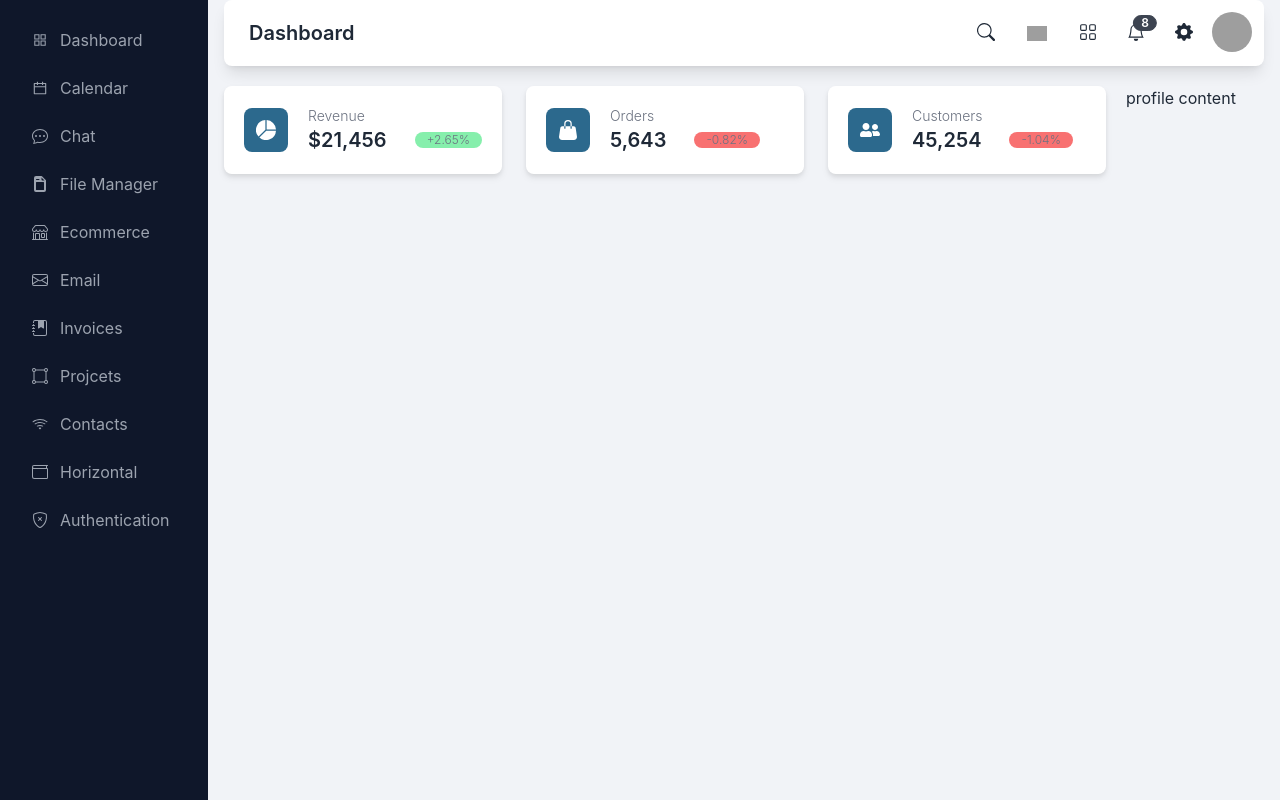
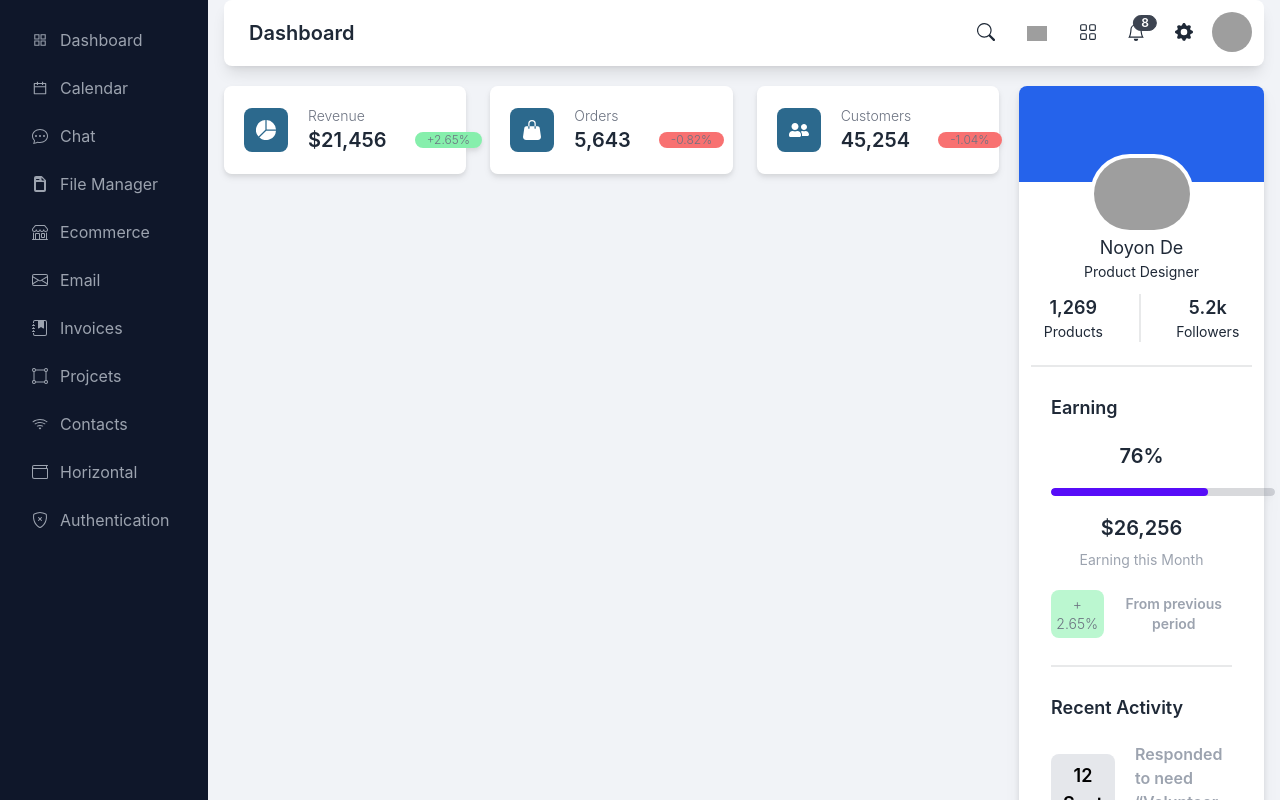
Before and after one commit to sh-mihad/fitPeo-Dashboard, a React (Create React App) app: page / in a window 1280 px wide. Built offline with nearby package versions, Linux system fonts and the light colour scheme; grey boxes are pictures that could not be loaded.

Commit message:
profile are done

```diff
--- a/package.json
+++ b/package.json
@@ -12,6 +12,7 @@
     "react-icons": "^4.7.1",
     "react-router-dom": "^6.8.1",
     "react-scripts": "5.0.1",
+    "recharts": "^2.4.1",
     "web-vitals": "^2.1.4"
   },
   "scripts": {
--- /dev/null
+++ b/src/Charts/ProfileChart.jsx
@@ -0,0 +1,72 @@
+import React from 'react';
+import { PieChart, Pie, Cell } from 'recharts';
+
+const RADIAN = Math.PI / 180;
+
+const data = [
+    { name: 'A', value: 76, color: '#2c698d' },
+    { name: 'C', value: 25, color: '#e3e3e3' },
+];
+
+const cx = 110;
+const cy = 100;
+const iR = 80;
+const oR = 100;
+const value = 50;
+
+
+const needle = (value, data, cx, cy, iR, oR, color) => {
+    let total = 0;
+    data.forEach((v) => {
+      total += v.value;
+    });
+
+    const ang = 180.0 * (1 - value / total);
+    const length = (iR + 2 * oR) / 3;
+    const sin = Math.sin(-RADIAN * ang);
+    const cos = Math.cos(-RADIAN * ang);
+    const r = 5;
+    const x0 = cx + 5;
+    const y0 = cy + 5;
+    const xba = x0 + r * sin;
+    const yba = y0 - r * cos;
+    const xbb = x0 - r * sin;
+    const ybb = y0 + r * cos;
+    const xp = x0 + length * cos;
+    const yp = y0 + length * sin;
+
+    return [
+      <circle cx={x0} cy={y0} r={r} fill={color} stroke="none" />,
+      <path d={`M${xba},${yba}L${xbb},${ybb},L${xp},${yp},L${xba},${yba}`} stroke="#none" fill={color} />,
+    ];
+  };
+
+const ProfileChart = () => {
+    return (
+        <div className=''>
+            <PieChart width={400} height={200}>
+        <Pie
+          dataKey="value"
+          startAngle={180}
+          endAngle={0}
+          data={data}
+          cx={cx}
+          cy={cy}
+          innerRadius={iR}
+          outerRadius={oR}
+          fill="#8884d8"
+          stroke="none"
+        >
+          {data.map((entry, index) => (
+            <Cell key={`cell-${index}`} fill={entry.color} />
+          ))}
+
+        </Pie>
+
+      </PieChart>
+
+        </div>
+    );
+};
+
+export default ProfileChart;
--- /dev/null
+++ b/src/Component/Activity/Activity.jsx
@@ -0,0 +1,15 @@
+import React from 'react';
+
+const Activity = ({date,month,data}) => {
+    return (
+        <div className='flex gap-5 text-center items-center justify-start my-5'>
+            <div className={`text-lg font-semibold text-black   bg-gray-200  rounded-lg lg:px-3 py-2 px-6`}>
+                <p>{date}</p>
+                <p>{month}</p>
+            </div>
+            <p className='text-base font-semibold text-gray-400 text-start'>{data}</p>
+        </div>
+    );
+};
+
+export default Activity;
--- /dev/null
+++ b/src/Component/UserProfile/UserProfile.jsx
@@ -0,0 +1,70 @@
+import React from 'react';
+import ProfileChart from '../../Charts/ProfileChart';
+import Activity from '../Activity/Activity';
+
+
+const UserProfile = () => {
+    return (
+        <section className='flex flex-col bg-white w-full drop-shadow-lg rounded-lg'>
+
+            {/* Profile Piicture and cover image */}
+            <div className='h-24  bg-blue-600 w-full rounded-t-lg'></div>
+            <div className='bg-white -mt-7 self-center rounded-full'>
+                <img src="https://images.unsplash.com/photo-1570295999919-56ceb5ecca61?ixlib=rb-4.0.3&ixid=MnwxMjA3fDB8MHxzZWFyY2h8Mnx8dXNlciUyMHByb2ZpbGV8ZW58MHx8MHx8&w=1000&q=80" className='h-20 rounded-full p-1' alt="" />
+            </div>
+
+            <div className=' mx-3'>
+
+                {/*------- Profile data---------- */}
+                <h1 className='text-lg text-center'>Noyon De</h1>
+                <p className='text-sm text-center'>Product Designer</p>
+                <div className="flex w-full my-3">
+                    <div className="grid flex-grow card rounded-box place-items-center">
+                        <h3 className='text-lg font-semibold'>1,269</h3>
+                        <p className='text-sm'>Products</p>
+                    </div>
+                    <div className="divider divider-horizontal"></div>
+                    <div className="grid flex-grow card rounded-box place-items-center">
+                        <h3 className='text-lg font-semibold'>5.2k</h3>
+                        <p className='text-sm'>Followers</p>
+
+                    </div>
+                </div>
+                <div className="divider mb-0"></div>
+
+
+                {/* ---------Progress bar and Earning Div*----*/}
+                <div className='text-center my-4 mx-5'>
+                    <p className='my-5 text-start text-lg font-semibold'>Earning</p>
+
+                    <p className='text-xl font-semibold my-2'>76%</p>
+                    <progress className="progress progress-primary w-56" value="70" max="100"></progress>
+
+                    <p className='text-xl font-semibold mt-3'>$26,256</p>
+                    <p className='text-sm text-gray-400 my-2'>Earning this Month</p>
+
+                    <div className='flex gap-3 text-center items-center justify-center my-5'>
+                        <p className={`text-sm p-1 font-light text-gray-500 bg-green-200  rounded-lg `}>+ 2.65%</p>
+                        <p className='text-sm font-semibold text-gray-400'>From previous period</p>
+                    </div>
+                    <div className="divider mb-0"></div>
+                </div>
+
+
+                 {/* ---------Recent Activity Data----*/}
+                <div className='text-center my-4 mx-5'>
+                <p className='my-5 text-start text-lg font-semibold'>Recent Activity</p>
+                <Activity date={12} month={"Sept"} data={`Responded to need “Volunteer Activities"`}/>
+                <Activity date={12} month={"Sept"} data={`Responded to need “Volunteer Activities"`}/>
+                <Activity date={12} month={"Sept"} data={`Responded to need “Volunteer Activities"`}/>
+
+                </div>
+
+            </div>
+
+
+        </section>
+    );
+};
+
+export default UserProfile;
--- a/src/Pages/Dashboard/Dashboard.jsx
+++ b/src/Pages/Dashboard/Dashboard.jsx
@@ -1,16 +1,19 @@
 import React from 'react';
 import SummaryCard from '../../Component/SummaryCard/SummaryCard';
 import { BsFillPieChartFill } from "react-icons/bs";
+import UserProfile from '../../Component/UserProfile/UserProfile';
 
 const Dashboard = () => {
     return (
-        <div className='block lg:flex gap-5'>
-            <div className='grid grid-cols-1 lg:grid-cols-3 gap-6 '>
+        <div className=' grid grid-cols-1 lg:grid-cols-4 gap-5 items-start'>
+            <div className='grid grid-cols-1 lg:grid-cols-3 gap-6 col-span-1 lg:col-span-3'>
                 <SummaryCard  title={"Revenue"} actualData={"$21,456"} percantige={"+2.65%"}/>
                 <SummaryCard title={"Orders"} actualData={"5,643"} percantige={"-0.82%"}/>
                 <SummaryCard title={"Customers"} actualData={"45,254"} percantige={"-1.04%"}/>
             </div>
-            <div>profile content</div>
+            <div>
+                <UserProfile/>
+            </div>
         </div>
     );
 };
```
Also changed, not shown: 1 other file (tests, documents, lock files or other folders).
